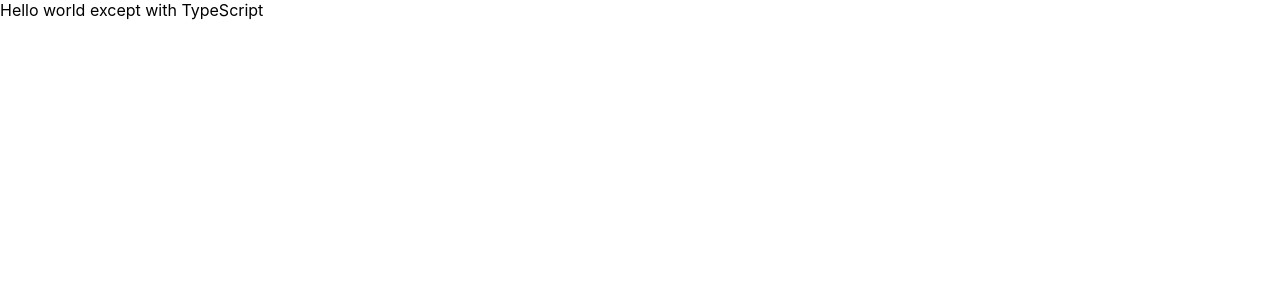
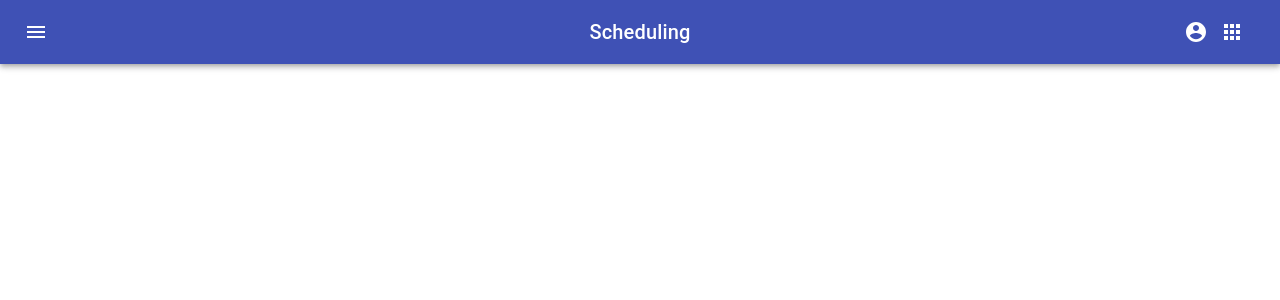
Before and after one commit to mikenatale/TrackTik, a React (Create React App) app: page / in a window 1280 px wide. Shown: the top 300 px of the page. Built offline with nearby package versions, Linux system fonts and the light colour scheme.

Commit message:
feat: app header component

```diff
--- a/package.json
+++ b/package.json
@@ -4,10 +4,12 @@
   "private": true,
   "dependencies": {
     "@material-ui/core": "^4.4.3",
+    "@material-ui/icons": "^4.4.3",
     "@types/jest": "^24.0.18",
     "@types/node": "^12.7.8",
     "@types/react": "^16.9.3",
     "@types/react-dom": "^16.9.1",
+    "clsx": "^1.0.4",
     "node-sass": "^4.12.0",
     "react": "^16.10.1",
     "react-dom": "^16.10.1",
--- a/src/app/App.tsx
+++ b/src/app/App.tsx
@@ -1,8 +1,12 @@
 import React, { ReactElement } from 'react';
+
+// TODO possibly remove
 import './App.scss';
+
+import AppHeader from './components/AppHeader/AppHeader';
 
 export default function App(): ReactElement {
   return (
-    <div>Hello world except with TypeScript</div>
+    <AppHeader />
   );
 }
--- /dev/null
+++ b/src/app/components/AppHeader/AppHeader.tsx
@@ -0,0 +1,77 @@
+import React, { ReactElement } from 'react';
+import { makeStyles } from '@material-ui/core/styles';
+import {
+  AppBar,
+  Grid,
+  IconButton,
+  Toolbar,
+  Typography,
+} from '@material-ui/core';
+import AccountCircleIcon from '@material-ui/icons/AccountCircle';
+import AppsIcon from '@material-ui/icons/Apps';
+import MenuIcon from '@material-ui/icons/Menu';
+
+const useStyles = makeStyles({
+  root: {
+    flexGrow: 1,
+  },
+  iconButton: {
+    display: 'flex',
+    justifyContent: 'flex-start'
+  },
+  title: {
+    display: 'flex',
+    alignItems: 'center',
+    justifyContent: 'center'
+  },
+  accountButton: {
+    display: 'flex',
+    justifyContent: 'flex-end'
+  }
+});
+
+export default function AppHeader(): ReactElement {
+  const classes = useStyles();
+
+  return (
+    <div className={classes.root}>
+      <AppBar position="static">
+        <Toolbar>
+          <Grid container>
+            <Grid item xs={2}>
+              <IconButton
+                className={classes.iconButton}
+                edge="start"
+                color="inherit"
+                aria-label="menu"
+              >
+                <MenuIcon />
+              </IconButton>
+            </Grid>
+            <Grid
+              className={classes.title}
+              item
+              xs={8}
+            >
+              <Typography variant="h6">
+                Scheduling
+              </Typography>
+            </Grid>
+            <Grid
+              className={classes.accountButton}
+              item
+              xs={2}
+            >
+              <IconButton edge="start" color="inherit" aria-label="account">
+                <AccountCircleIcon />
+              </IconButton>
+              <IconButton edge="start" color="inherit" aria-label="account">
+                <AppsIcon />
+              </IconButton>
+            </Grid>
+          </Grid>
+        </Toolbar>
+      </AppBar>
+    </div>
+  );
+}
```
Also changed, not shown: 1 other file (tests, documents, lock files or other folders).
